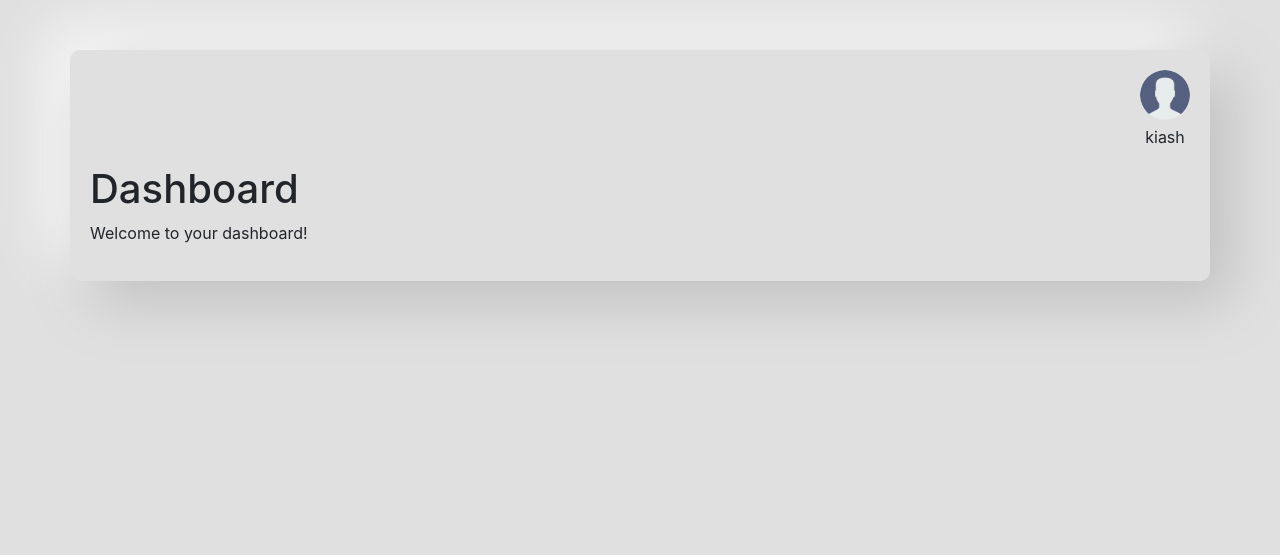
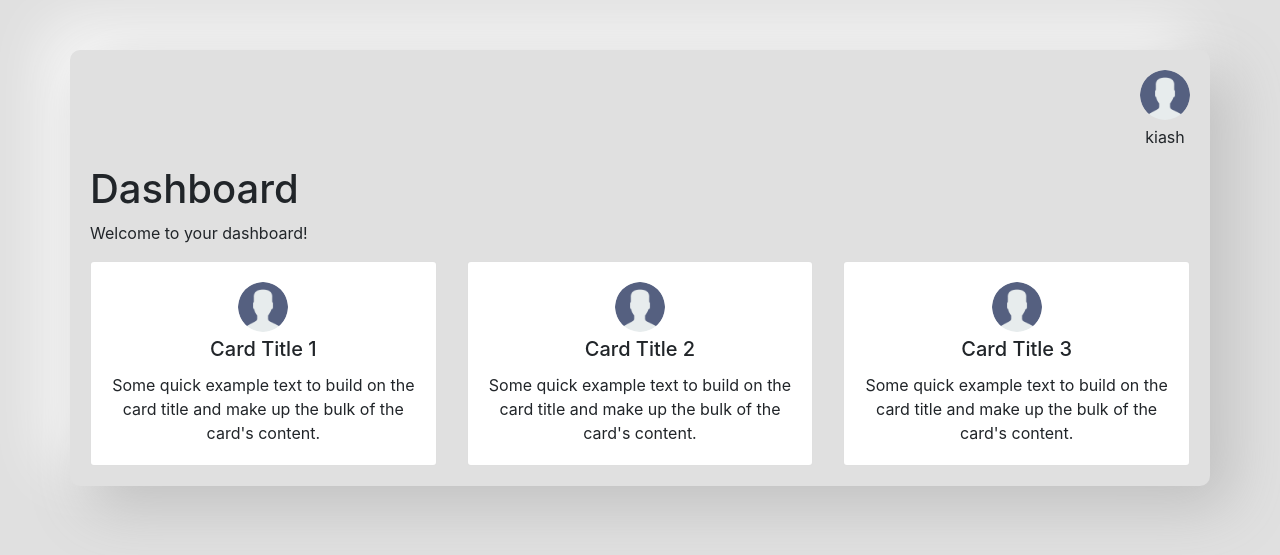
Before and after one commit to Kiash254/Django-stkpush, a Django app: page /dashboard/ in a window 1280 px wide. Shown: the part 56-611 px from the top of the page. Run offline with Django 4.2, Linux system fonts and the light colour scheme; a user stored in the database is signed in; some libraries are stand-ins or nearby versions.

Commit message:
made changes on the dashboard page

```diff
--- a/frontend/templates/dashboard.html
+++ b/frontend/templates/dashboard.html
@@ -12,5 +12,34 @@
     </div>
     <h1>Dashboard</h1>
     <p>Welcome to your dashboard!</p>
+    <div class="row">
+        <div class="col-md-4">
+            <div class="card clickable-card">
+                <div class="card-body text-center">
+                    <img src="{% static 'images/avatar-placeholder.png' %}" alt="Avatar" class="avatar">
+                    <h5 class="card-title">Card Title 1</h5>
+                    <p class="card-text">Some quick example text to build on the card title and make up the bulk of the card's content.</p>
+                </div>
+            </div>
+        </div>
+        <div class="col-md-4">
+            <div class="card clickable-card">
+                <div class="card-body text-center">
+                    <img src="{% static 'images/avatar-placeholder.png' %}" alt="Avatar" class="avatar">
+                    <h5 class="card-title">Card Title 2</h5>
+                    <p class="card-text">Some quick example text to build on the card title and make up the bulk of the card's content.</p>
+                </div>
+            </div>
+        </div>
+        <div class="col-md-4">
+            <div class="card clickable-card">
+                <div class="card-body text-center">
+                    <img src="{% static 'images/avatar-placeholder.png' %}" alt="Avatar" class="avatar">
+                    <h5 class="card-title">Card Title 3</h5>
+                    <p class="card-text">Some quick example text to build on the card title and make up the bulk of the card's content.</p>
+                </div>
+            </div>
+        </div>
+    </div>
 </div>
 {% endblock %}
```
